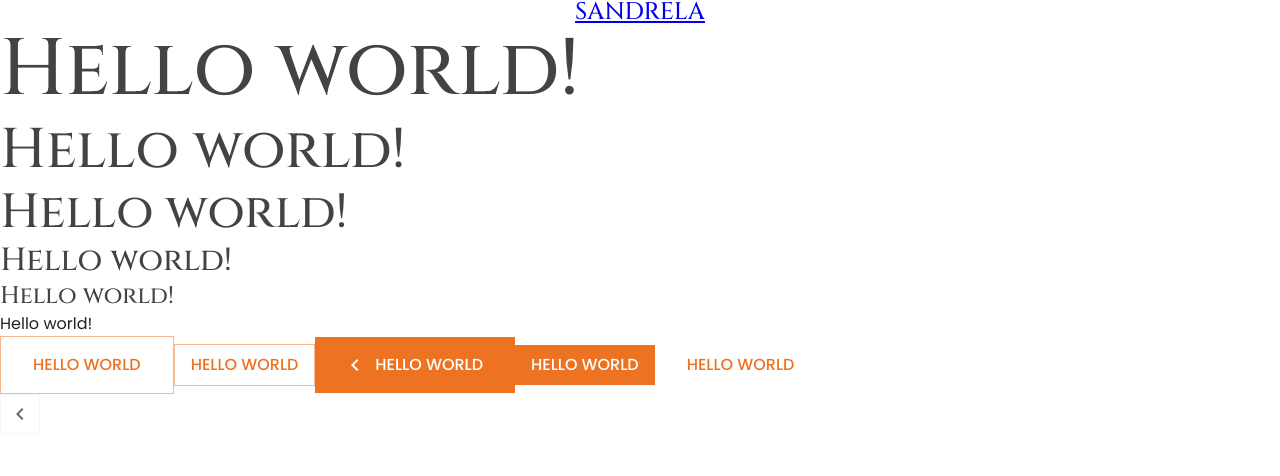
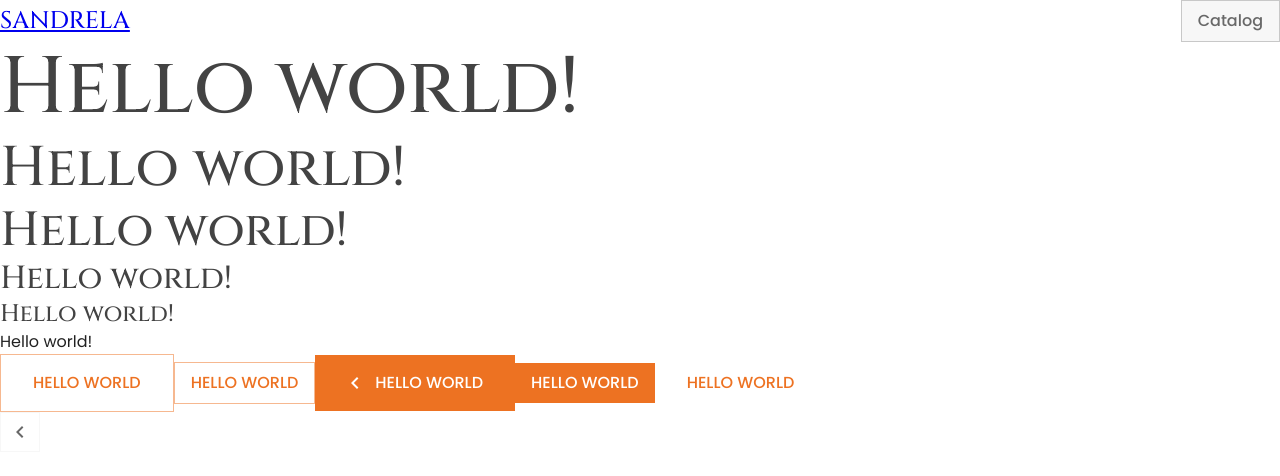
Before and after one commit to berezenko04/wedding-shop, a React (Vite) app in the folder client/: page / in a window 1280 px wide. Shown: the top 476 px of the page. Built offline with nearby package versions, Linux system fonts and the light colour scheme.

Commit message:
feat: added icons material library

```diff
--- a/client/package.json
+++ b/client/package.json
@@ -13,6 +13,7 @@
   "dependencies": {
     "@emotion/react": "^11.14.0",
     "@emotion/styled": "^11.14.1",
+    "@mui/icons-material": "^7.3.4",
     "@mui/material": "^7.3.4",
     "@reduxjs/toolkit": "^2.9.1",
     "react": "^19.1.1",
--- a/client/src/components/navigation/Header/index.tsx
+++ b/client/src/components/navigation/Header/index.tsx
@@ -1,13 +1,15 @@
-import { Stack } from "@mui/material";
+import { Button, Stack } from "@mui/material";
 
 // components
 import Logo from "../Logo";
 
 const Header: React.FC = () => {
   return (
-    <Stack component="header" gap={3} justifyContent="space-between" alignItems="center">
+    <Stack component="header" flexDirection="row" gap={3} justifyContent="space-between" alignItems="center">
       <Logo />
-
+      <Button  size="small" color="grey" variant="outlined" sx={{ textTransform: "none" }}>
+        Catalog
+      </Button>
     </Stack>
   );
 };
```
Also changed, not shown: 1 other file (tests, documents, lock files or other folders).
